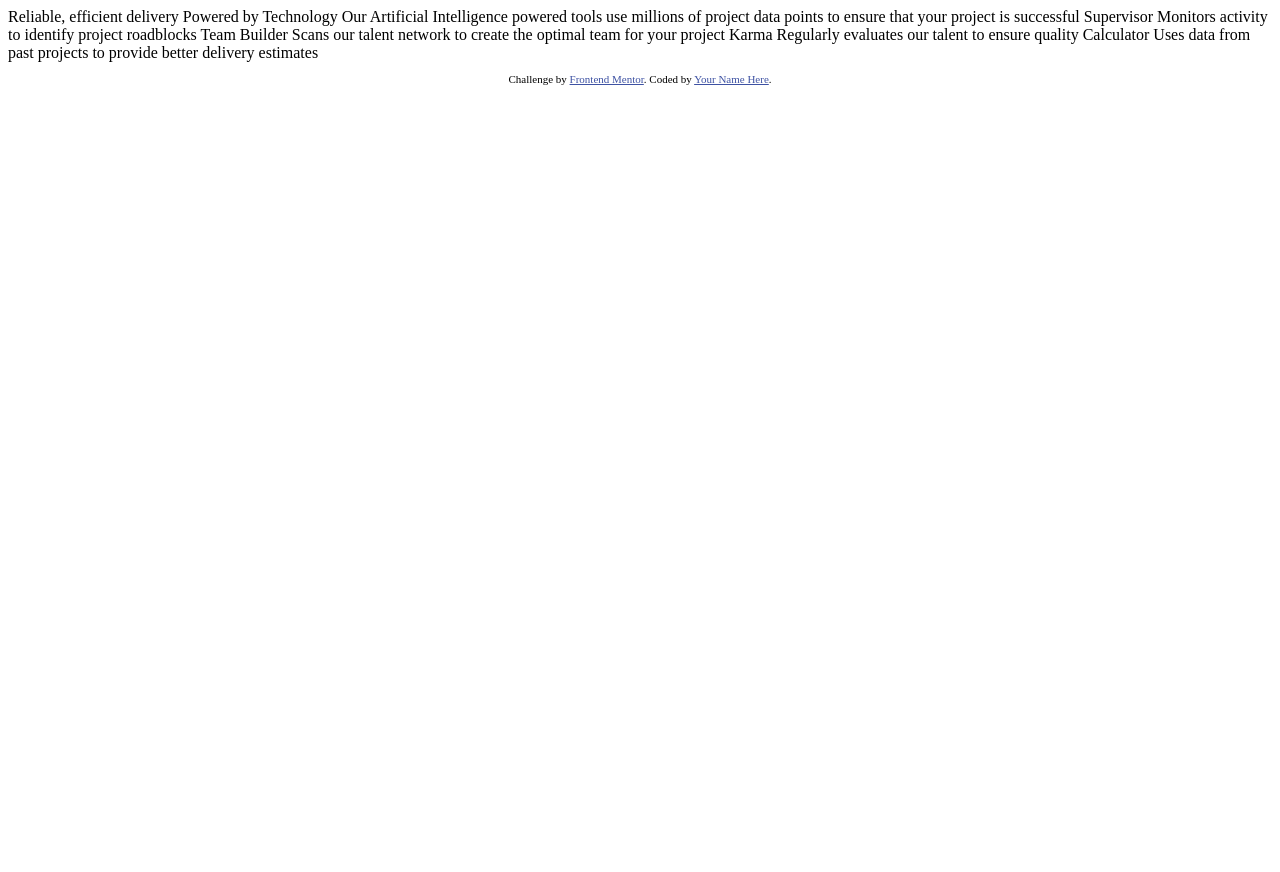
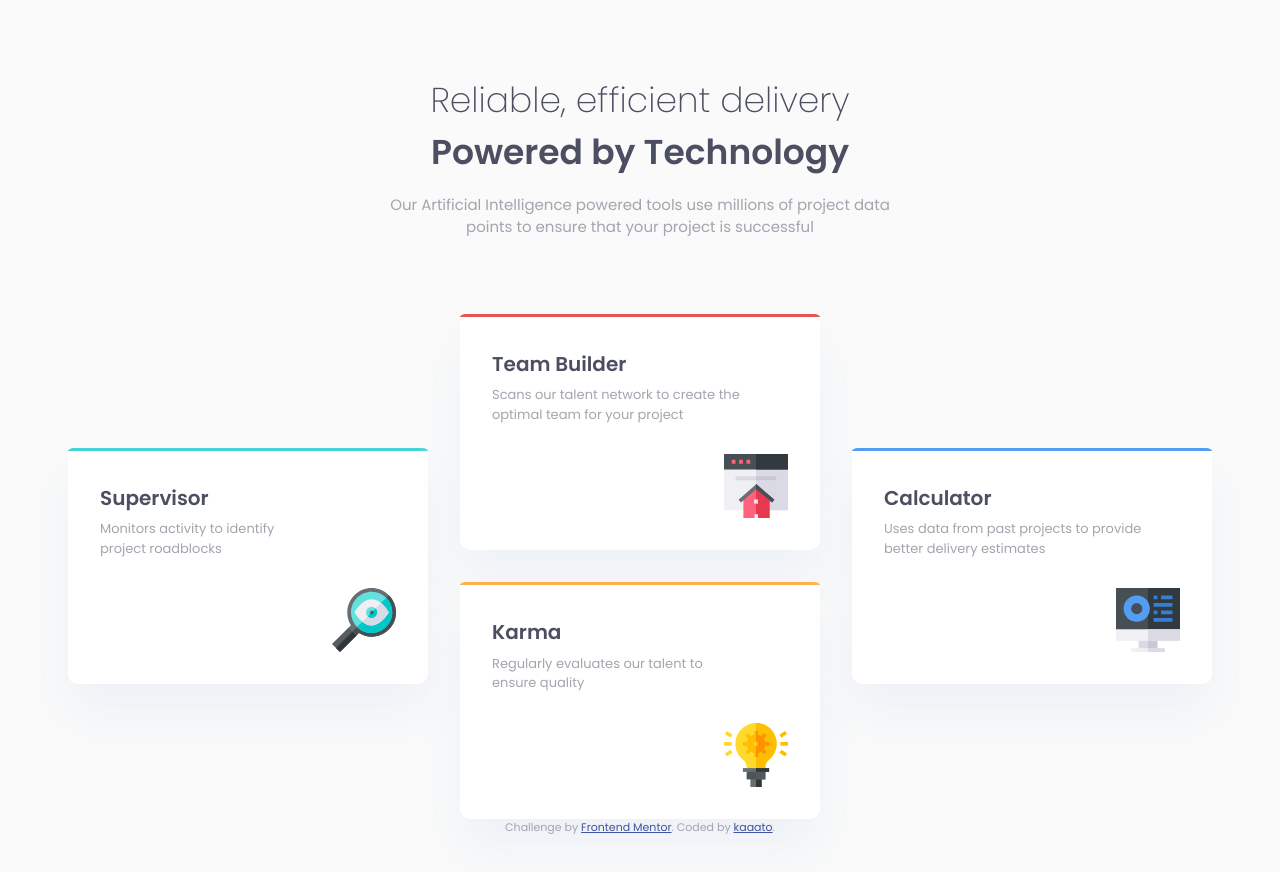
Before and after one commit to kaaato/four-card-feature-section, a plain HTML site: page index.html in a window 1280 px wide. Before the commit the page ends 800 px from the top, so only its background shows below. Drawn offline with Linux system fonts and the light colour scheme.

Commit message:
first update

```diff
--- a/index.html
+++ b/index.html
@@ -1,44 +1,55 @@
 <!DOCTYPE html>
 <html lang="en">
   <head>
-  <meta charset="UTF-8">
-  <meta name="viewport" content="width=device-width, initial-scale=1.0"> <!-- displays site properly based on user's device -->
+    <meta charset="UTF-8" />
+    <meta name="viewport" content="width=device-width, initial-scale=1.0" />
+    <link rel="icon" type="image/png" sizes="32x32" href="./images/favicon-32x32.png" />
+    <title>Frontend Mentor | Four card feature section</title>
+    <link rel="preconnect" href="https://fonts.googleapis.com" />
+    <link rel="preconnect" href="https://fonts.gstatic.com" crossorigin />
+    <link href="https://fonts.googleapis.com/css2?family=Poppins:ital,wght@0,200;0,400;0,600;1,200;1,400;1,600&display=swap" rel="stylesheet" />
+    <link rel="stylesheet" href="./styles.css" />
+  </head>
 
-  <link rel="icon" type="image/png" sizes="32x32" href="./images/favicon-32x32.png">
+  <body>
+    <main>
+      <header>
+        <h1><span class="normal">Reliable, efficient delivery</span>Powered by Technology</span></h1>
 
-  <title>Frontend Mentor | Four card feature section</title>
+        <p>Our Artificial Intelligence powered tools use millions of project data points to ensure that your project is successful</p>
+      </header>
 
-  <!-- Feel free to remove these styles or customise in your own stylesheet 👍 -->
-  <style>
-    .attribution { font-size: 11px; text-align: center; }
-    .attribution a { color: hsl(228, 45%, 44%); }
-  </style>
-</head>
-<body>
+      <ul class="box">
+        <li class="card supervisor">
+          <h2>Supervisor</h2>
+          <p>Monitors activity to identify project roadblocks</p>
+          <img src="./images/icon-supervisor.svg" alt=""/>
+        </li>
 
-  Reliable, efficient delivery
-  Powered by Technology
+        <li class="card team-builder">
+          <h2>Team Builder</h2>
+          <p>Scans our talent network to create the optimal team for your project</p>
+          <img src="./images/icon-team-builder.svg" alt="" />
+        </li>
 
-  Our Artificial Intelligence powered tools use millions of project data points
-  to ensure that your project is successful
+        <li class="card karma">
+          <h2>Karma</h2>
+          <p>Regularly evaluates our talent to ensure quality</p>
+          <img src="./images/icon-karma.svg" alt="" />
+        </li>
 
-  Supervisor
-  Monitors activity to identify project roadblocks
-
-  Team Builder
-  Scans our talent network to create the optimal team for your project
-
-  Karma
-  Regularly evaluates our talent to ensure quality
-
-  Calculator
-  Uses data from past projects to provide better delivery estimates
-
+        <li class="card calculator">
+          <h2>Calculator</h2>
+          <p>Uses data from past projects to provide better delivery estimates</p>
+          <img src="./images/icon-calculator.svg" alt="" />
+        </li>
+      </ul>
+    </main>
 
     <footer>
       <p class="attribution">
         Challenge by <a href="https://www.frontendmentor.io?ref=challenge" target="_blank">Frontend Mentor</a>.
-      Coded by <a href="#">Your Name Here</a>.
+        Coded by <a href="https://www.frontendmentor.io/profile/kaaato" target="_blank">kaaato</a>.
       </p>
     </footer>
   </body>
--- a/styles.css
+++ b/styles.css
@@ -0,0 +1,213 @@
+:root {
+  --page-color: hsl(0, 0%, 98%);
+  --card-color: hsl(0, 0%, 100%);
+  --ink-headings-color: hsl(234, 12%, 34%);
+  --ink-paragraph-color: hsl(229, 6%, 66%);
+  --supervisor-color: hsl(180, 62%, 55%);
+  --teamBuilder-color: hsl(0, 78%, 62%);
+  --karma-color: hsl(34, 97%, 64%);
+  --calculator-color: hsl(212, 86%, 64%);
+}
+
+*,
+*::before,
+*::after {
+  margin: 0;
+  padding: 0;
+  box-sizing: border-box;
+}
+
+html {
+  -moz-text-size-adjust: none;
+  -webkit-text-size-adjust: none;
+  text-size-adjust: none;
+}
+
+body {
+  min-height: 100vh;
+  min-height: 100svh;
+  line-height: 1.5;
+  -webkit-font-smoothing: antialiased;
+}
+
+img, svg, video, canvas, audio, iframe, embed, object {
+  display: block;
+}
+
+img, picture, svg {
+  block-size: auto;
+  max-width: 100%;
+}
+
+input, button, textarea, select {
+  font: inherit;
+  color: inherit;
+}
+
+ul, ol {
+  list-style: none;
+}
+
+p, h1, h2, h3, h4, h5, h6 {
+  overflow-wrap: break-word;
+}
+
+p {
+  text-wrap: pretty;
+}
+
+h1, h2, h3, h4, h5, h6 {
+  text-wrap: balance;
+}
+
+body {
+  background-color: var(--page-color);
+  color: var(--ink-paragraph-color);
+  font-family: "Poppins", sans-serif;
+  font-size: 0.9375rem;
+  padding: 5em 2em
+}
+
+main {
+  display: flex;
+  flex-direction: column;
+  gap: 5em;
+}
+
+:is(h1, h2) {
+  color: var(--ink-headings-color);
+}
+
+h1 {
+  font-size: 1.5rem;
+}
+
+h2 {
+  font-size: 1.25rem;
+}
+
+header {
+  display: flex;
+  flex-direction: column;
+  gap: 1em;
+  text-align: center;
+}
+
+.normal {
+  font-weight: 200;
+  display: block;
+}
+
+header p {
+  max-width: 55ch;
+  min-width: 0;
+}
+
+.box {
+  display: grid;
+  gap: 1.5rem;
+}
+
+.card {
+  background-color: var(--card-color);
+  padding: 2rem;
+  border-top-left-radius: 6px 3px;
+  border-top-right-radius: 6px 3px;
+  border-bottom-left-radius: 10px;
+  border-bottom-right-radius: 10px;
+  box-shadow: 0px 30px 50px 0px hsl(207.8deg 32.63% 94.53%);
+  display: grid;
+  grid-template-rows: repeat(2, min-content) 1fr;
+}
+
+.card h2 {
+  min-width: 0;
+}
+
+.card p {
+  font-size: 0.8125rem;
+  margin-top: .5em;
+  min-width: 0;
+}
+
+.card img {
+  margin-top: 2em;
+  min-width: 0;
+  justify-self: end;
+}
+
+.supervisor {
+  border-top: 3px solid var(--supervisor-color);
+}
+
+.team-builder {
+  border-top: 3px solid var(--teamBuilder-color);
+}
+
+.karma {
+  border-top: 3px solid var(--karma-color)
+}
+
+.calculator {
+  border-top: 3px solid var(--calculator-color);
+}
+
+.attribution {
+  font-size: 11px; text-align: center;
+}
+
+.attribution a {
+  color: hsl(228, 45%, 44%);
+}
+
+@media (min-width: 37em) {
+  header h1 {
+    font-size: 2em;
+  }
+
+  header p {
+    align-self: center;
+  }
+
+  .box {
+    grid-template-columns: repeat(2, minmax(17em, 24em));
+    justify-content: center;
+  }
+
+  .card img {
+    align-self: end;
+  }
+}
+
+@media (min-width: 60em) {
+  header h1 {
+    font-size: 2.3em;
+  }
+
+  .box {
+    grid-template-columns: repeat(3, minmax(14em, 24em));
+    grid-template-rows: repeat(4, 1fr);
+    justify-content: center;
+    gap: 2rem;
+  }
+
+  .supervisor {
+    grid-column: 1;
+    grid-row: 2 / span 2;
+  }
+
+  .team-builder {
+    grid-column: 2;
+    grid-row: span 2;
+  }
+
+  .karma {
+    grid-column: 2;
+    grid-row: 3 / span 2;
+  }
+
+  .calculator {
+    grid-column: 3;
+    grid-row: 2 / span 2;
+  }
+}
```
Also changed, not shown: screenshot_desktop.jpg (added), screenshot_mobile.jpg (added), 1 other file. Lines whose indentation alone changed are shown as unchanged.
